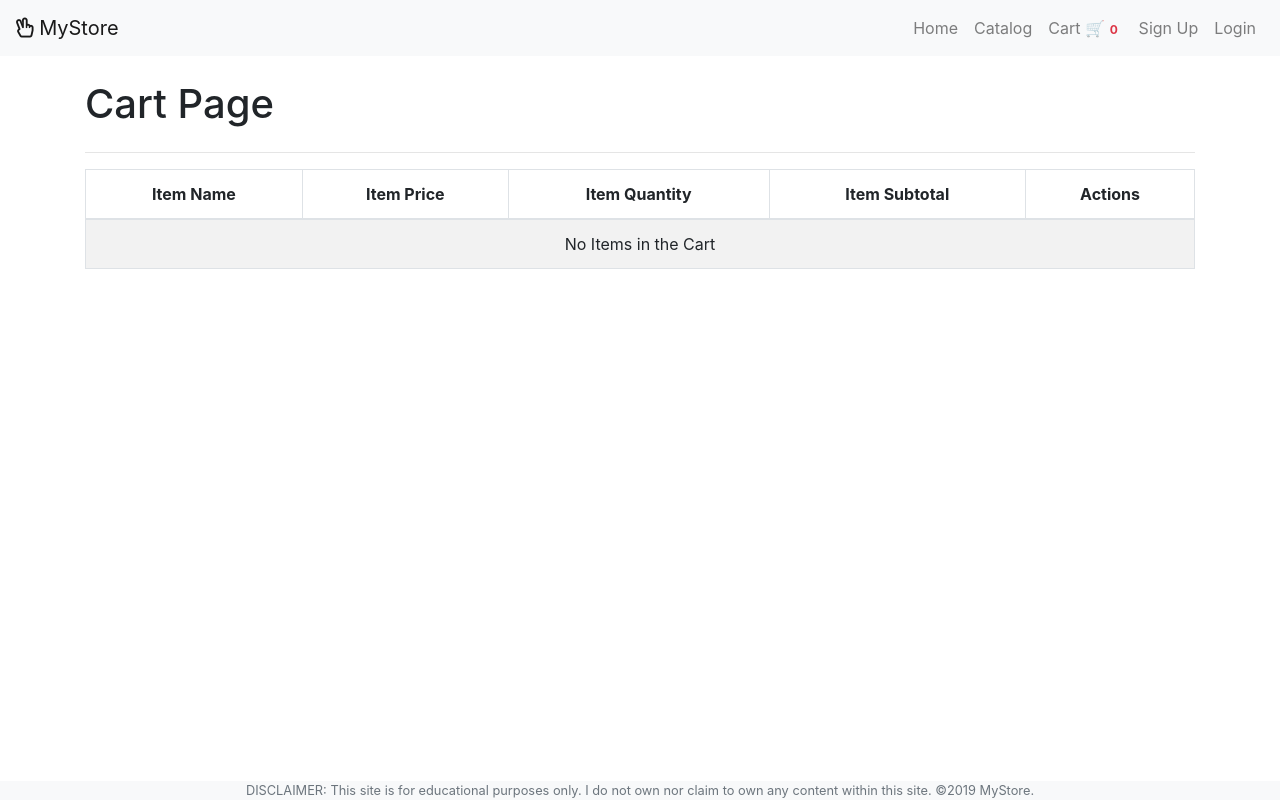
After one commit to bolilanTuitt/dress4u, a PHP site: page /app/views/cart.php in a window 1280 px wide. The commit adds this page. Run offline with PHP 8.4, Linux system fonts and the light colour scheme; some libraries are stand-ins or nearby versions.

Commit message:
includes cart.php, update_cart.php,remove from cart confirmation,checkout.php

```diff
--- a/app/assets/js/script.js
+++ b/app/assets/js/script.js
@@ -140,14 +140,15 @@ $(document).ready( () => {
 				'password':password
 			},
 			"success":(data) =>{
-				if (data == "login failed") {
+				if (data == "login_failed") {
 					$("#username").next().html("Please provide correct credentials");
 				}else{
 					window.location.replace("../views/home.php"); //windows location is used when in js while header(Location..) is used for php
 				}
 			}
 		});
-	})
+	});
+
 
 
 	//prep for add to cart
@@ -167,12 +168,87 @@ $(document).ready( () => {
 			"method" : "POST",
 			"data": {
 				'item_id': item_id,
-				'item_quantity':item_quantity
+				'item_quantity':item_quantity,
+				'update_from_cart_page':0
 			},
 			"success" : (data) =>{
 				$("#cart-count").html(data);
 			}
-		})
-	})
+		});
+
+	});
+
+
+		function getTotal(){
+			let total = 0;
+			$(".item_subtotal").each(function(e){
+				total += parseFloat($(this).html());
+			});
+
+			$("#total_price").html(total.toFixed(2));
+		}
+
+
+
+
+		//edit cart
+		$(".item_quantity>input").on("input", (e) =>{
+
+
+			let item_id = $(e.target).attr('data-id');
+			let quantity = parseInt($(e.target).val());
+			let price = parseFloat($(e.target).parents('tr').find(".item_price").html());
+
+			subtotal = quantity * price;
+			$(e.target).parents('tr').find('.item_subtotal').html(subtotal.toFixed(2));
+
+			getTotal();
+
+			$.ajax({
+				"method": "POST",
+				"url": "../controllers/update_cart.php",
+				"data": {
+					'item_id': item_id,
+					'item_quantity': quantity,
+					'update_from_cart_page': 1
+				},
+				"success": (data) =>{
+					//alert('data');
+					$('#cart-count').html(data);
+				}
+			});
+
+
+		});
+
+
+		//delete button
+
+		$(document).on("click", '.item-remove', (e) =>{
+			e.preventDefault();
+			e.stopPropagation();
+
+
+			let item_id = $(e.target).attr('data-id');
+
+			$.ajax({
+				"method": "POST",
+				"url": "../controllers/update_cart.php",
+				"data": {
+					'item_id': item_id,
+					'item_quantity':0
+				},
+				"beforeSend": () =>{
+					return confirm("Are you sure you want to delete?");
+				},
+				"success": (data) =>{
+					$(e.target).parents('tr').fadeOut();
+					$("#cart-count").html(data);
+					getTotal();
+					window.location.replace("../views/cart.php");
+				}
+			});
+		});
+
 
 });
--- a/app/controllers/logout.php
+++ b/app/controllers/logout.php
@@ -2,5 +2,5 @@
 session_start();
 session_destroy();
 
-header('location: ../../home.php');
+header('location: ../../index.php');
 ?>
--- a/app/partials/header.php
+++ b/app/partials/header.php
@@ -10,15 +10,15 @@
 		<div id="navbar-nav" class="collapse navbar-collapse">
 			<ul class="navbar-nav ml-auto">
 				<li class="nav-item">
-					<a class="nav-link" href="../views/home.php"> Home </a>
+					<a class="nav-link" href="./home.php"> Home </a>
 				</li>
 
 				<li class="nav-item">
-					<a class="nav-link" href="../views/catalog.php"> Catalog </a>
+					<a class="nav-link" href="./catalog.php"> Catalog </a>
 				</li>
 
 				<li class="nav-item">
-					<a class="nav-link" href="#"> Cart 🛒<span class="badge text-danger" id="cart-count">
+					<a class="nav-link" href="./cart.php"> Cart 🛒<span class="badge text-danger" id="cart-count">
 						<?php
 							if (isset($_SESSION['cart'])) {
 								echo array_sum($_SESSION['cart']);
@@ -39,11 +39,11 @@
 
 
 				<li class="nav-item">
-					<a class="nav-link" href="../views/signup.php"> Sign Up </a>
+					<a class="nav-link" href="./signup.php"> Sign Up </a>
 				</li>
 
 				<li class="nav-item">
-					<a class="nav-link" href="../views/login.php"> Login </a>
+					<a class="nav-link" href="./login.php"> Login </a>
 				</li>
 
 			<?php endif; ?>
--- /dev/null
+++ b/app/views/cart.php
@@ -0,0 +1,107 @@
+<?php require_once '../partials/template.php'; ?>
+
+
+<?php function get_page_content() {
+
+	global $conn;
+	?>
+
+
+<div class="container my-4 ">
+	<div class="row">
+		<div class="col-12">
+			<h1>Cart Page</h1>
+		</div>
+	</div><!-- end row -->
+	<hr>
+	<div class="table-responsive">
+		<table class="table table-striped table-bordered">
+			<thead>
+				<tr class="text-center">
+					<th>Item Name</th>
+					<th>Item Price</th>
+					<th>Item Quantity</th>
+					<th>Item Subtotal</th>
+					<th>Actions</th>
+
+				</tr>
+			</thead>
+
+			<tbody>
+				<?php
+
+				//var_dump($_SESSION['cart']);
+
+					if (isset($_SESSION['cart']) && count($_SESSION['cart']) !=0) {
+						//may laman!
+
+						$cart_total = 0;
+						foreach ($_SESSION['cart'] as $id => $qty) {
+							$sql = "SELECT * FROM items WHERE id = '$id'";
+
+							$result = mysqli_query($conn,$sql);
+							$item = mysqli_fetch_assoc($result);
+							$subtotal = $_SESSION['cart'][$id] * $item['price'];
+							$cart_total += $subtotal;
+
+						//}
+
+
+					//} else {
+						//echo 'No items in the cart';
+					//}
+
+				 ?>
+					<tr class="text-center">
+						<td class="item_name"><?php echo $item['name']; ?></td>
+						<td class="item_price"><?php echo $item['price']; ?></td>
+						<td class="item_quantity">
+							<input type="number" value="<?php echo $qty; ?>" class="form-control" data-id= "<?php echo $id; ?>" min="1">
+						</td>
+						<td class="item_subtotal"><?php echo $subtotal ?></td>
+						<td class="item_action">
+							<button class="btn btn-danger item-remove" data-id="<?php echo $id; ?>">Remove from cart</button>
+						</td>
+					</tr>
+
+				<?php } ?>
+			</tbody>
+
+			<tfoot>
+				 <tr>
+				 	<td class="text-right font-weight-bold" colspan="4">Total:</td>
+				 	<td class="text-right font-weight-bold" id="total_price"><?php echo $cart_total; ?></td>
+					 <td class="text-center">
+					 	<a href="./checkout.php" class="btn btn-primary">Proceed to checkout</a>
+
+					 </td>
+				 </tr>
+			</tfoot>
+
+			<?php
+				} else {
+					echo '<tr>
+							<td class = "text-center" colspan = "6"> No Items in the Cart </td>
+						<?tr>
+					';
+				}
+
+			 ?>
+
+
+
+		</table>
+
+	</div>
+
+</div> <!-- end container -->
+
+
+
+
+
+
+
+
+
+ <?php } ?>
--- a/app/views/catalog.php
+++ b/app/views/catalog.php
@@ -87,7 +87,7 @@
 
 								<!-- add to cart -->
 								<div class="card-footer">
-									<input type="number" class="form-control" value="1" name="">
+									<input type="number" class="form-control" value="1" min="0">
 									<button type="submit" class="btn btn-block btn-outline-primary add-to-cart" data-id="<?php echo $item['id']; ?>"> Add to Cart</button>
 
 								</div>
--- a/app/views/login.php
+++ b/app/views/login.php
@@ -28,7 +28,7 @@
 
 		</form>
 			<div class="text-center py-4">
-				<button id="login" type="button" class="btn btn-secondary" >Login</button>
+				<button id="login" type="button" class="btn btn-secondary">Login</button>
 				<a href="./signup.php" class="btn btn-primary">Register</a>
 
 			</div>
```
Also changed, not shown: app/controllers/update_cart.php (+13 -3 lines), app/views/checkout.php (added, +95 -0 lines).
